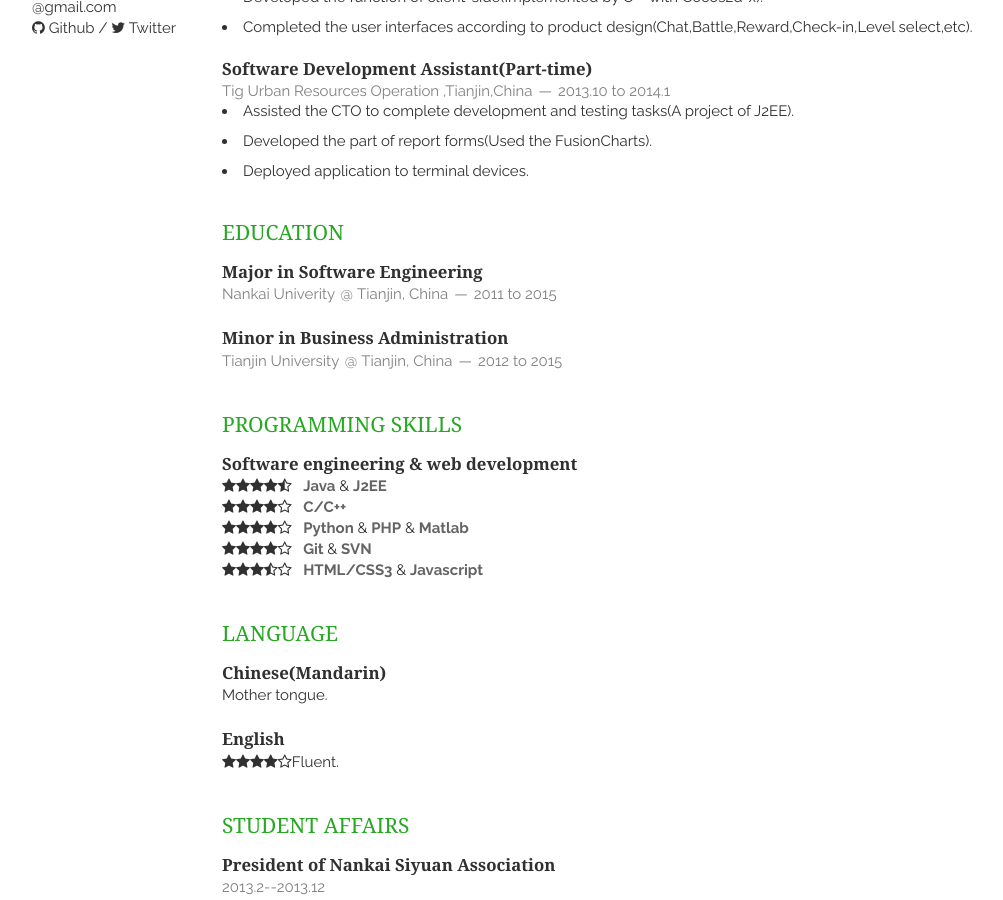
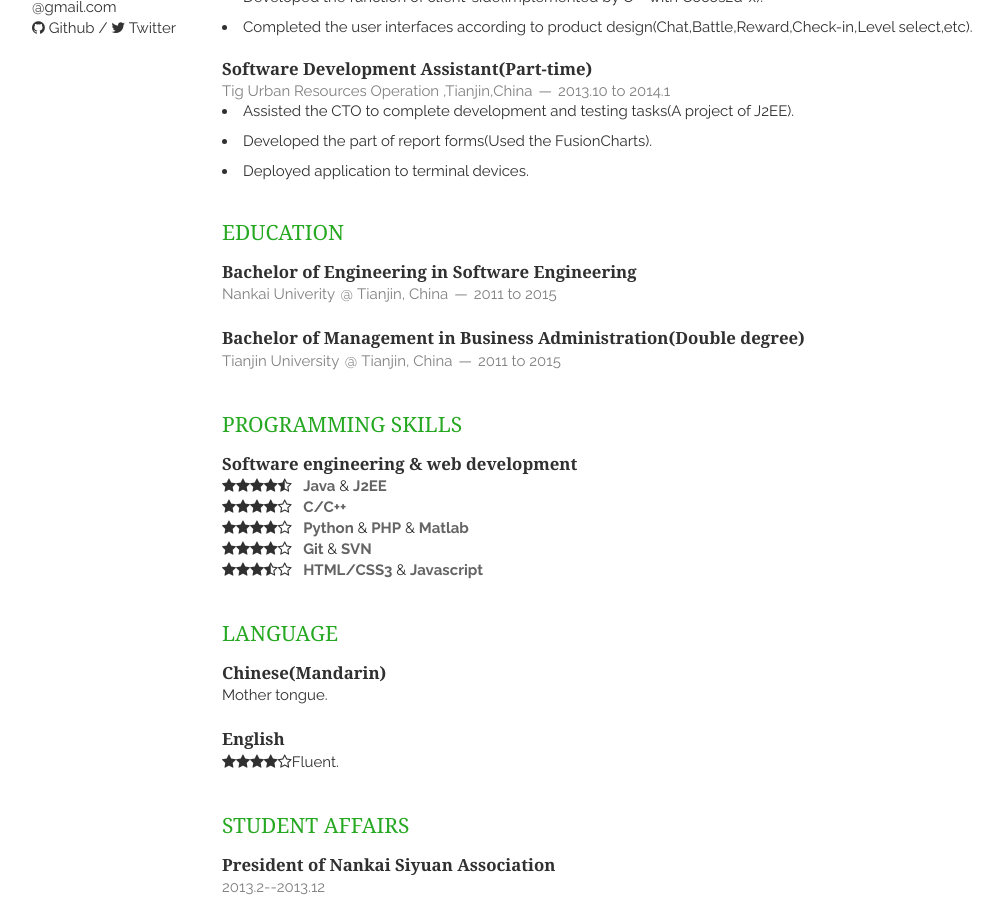
Before and after one commit to xzhcn6/vitae, a Jekyll site: the page built from index.html, in a window 1280 px wide and 900 px high, scrolled down 507 px. Shown: the whole window, without its empty margins (138-1141 px from the left). Built offline with Jekyll 4.4.1, drawn with Linux system fonts in a browser that asks for light colours; nearby versions of some CDN libraries; Markdown is read by kramdown in place of the engine named in the settings; the list of posts is cut into pages by our own code.

Commit message:
[#]Education.

```diff
--- a/_includes/education.html
+++ b/_includes/education.html
@@ -2,7 +2,7 @@
     <h1>Education</h1>
     <article>
         <header>
-            <h1>Major in Software Engineering</h1>
+            <h1>Bachelor of Engineering in Software Engineering</h1>
             <span>Nankai Univerity</span>
             <span><address>Tianjin, China</address><time>2011 to 2015</time></span>
         </header>
@@ -11,9 +11,9 @@
     </article>
     <article>
         <header>
-            <h1>Minor in Business Administration</h1>
+            <h1>Bachelor of Management in Business Administration(Double degree)</h1>
             <span>Tianjin University</span>
-            <span><address>Tianjin, China</address><time>2012 to 2015</time></span>
+            <span><address>Tianjin, China</address><time>2011 to 2015</time></span>
         </header>
         <p>
         </p>
```
Also changed, not shown: 1 other file.
